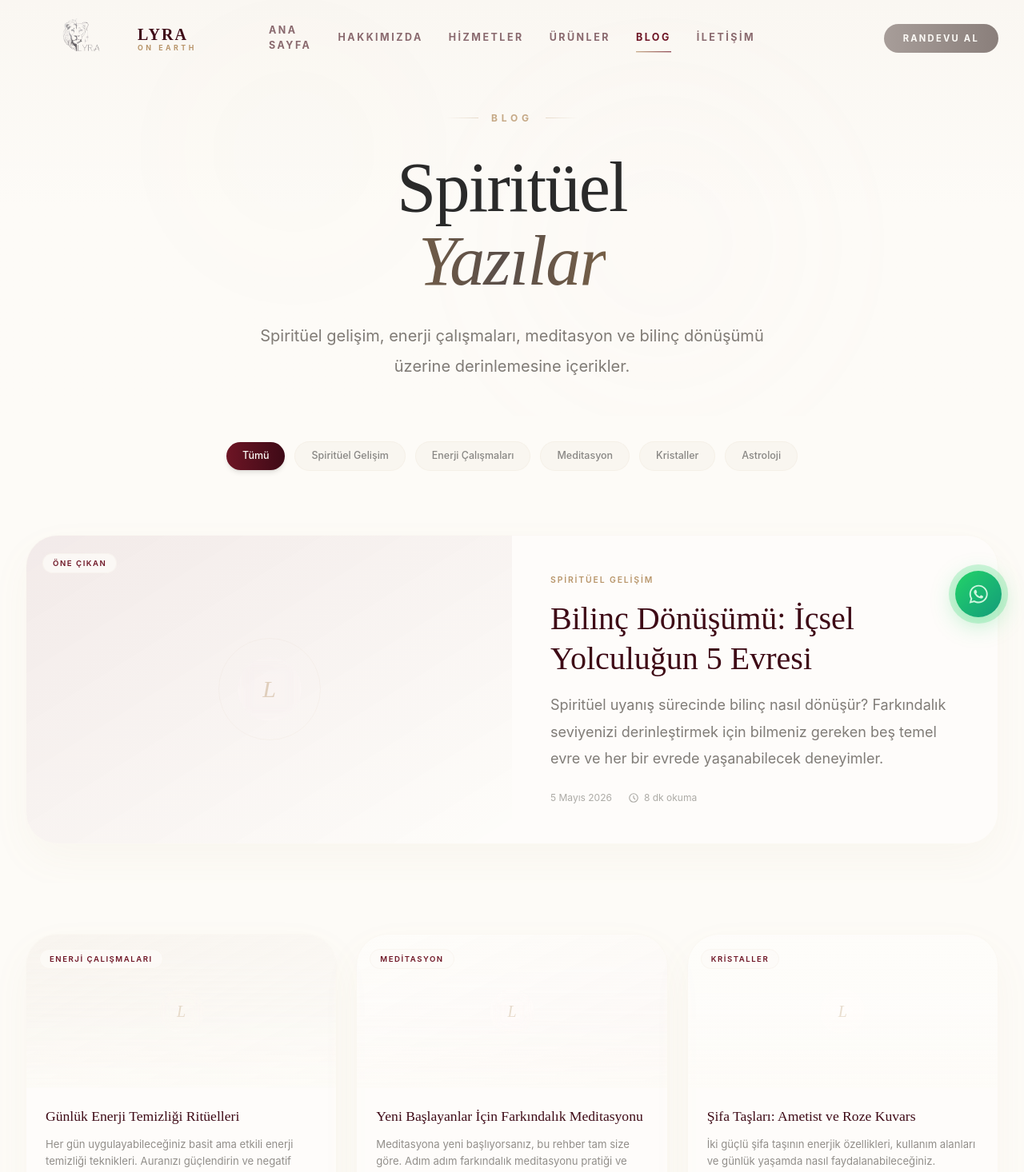
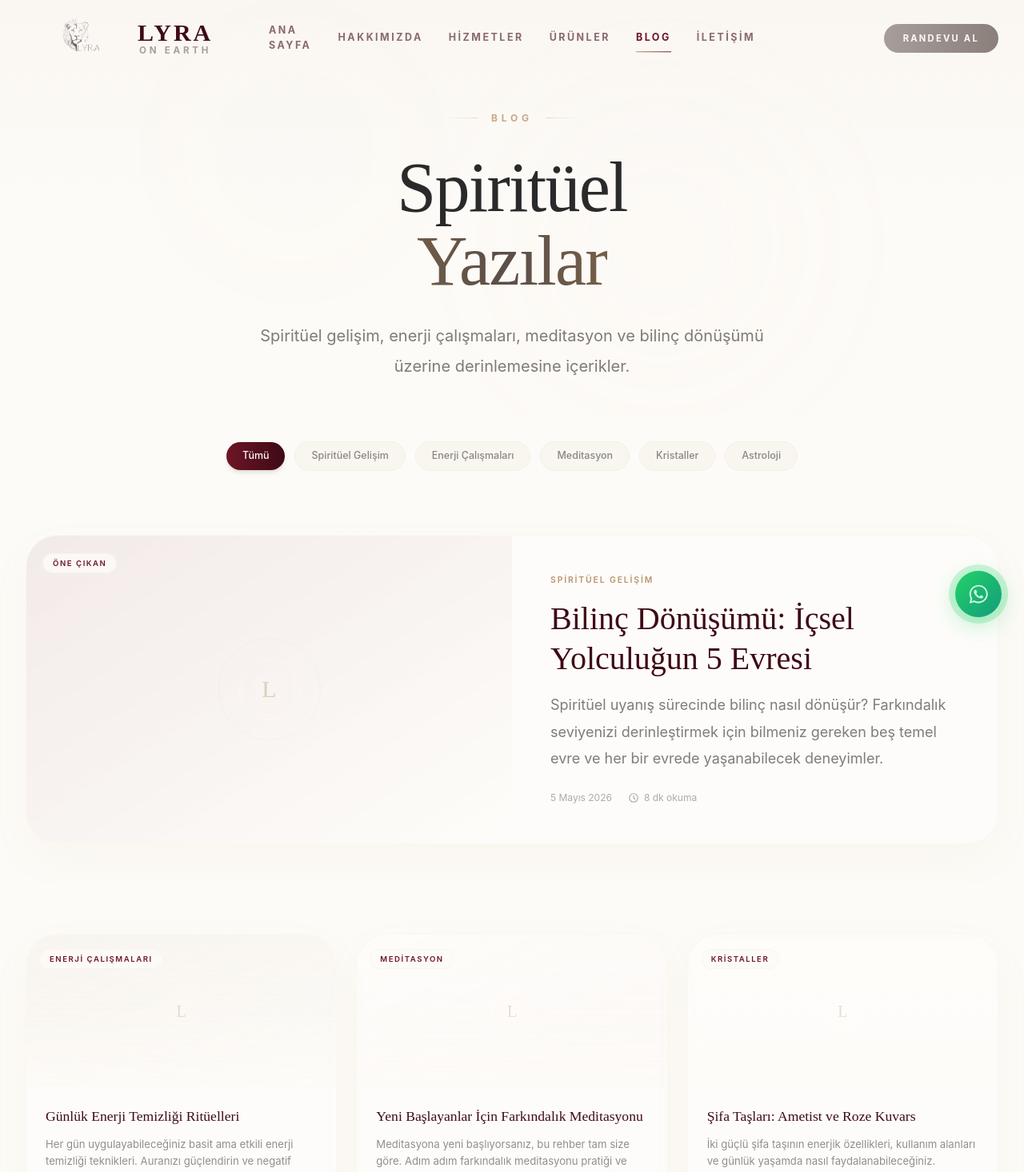
Before and after one commit to Impevos/Lyra, a Next.js app: page /blog in a window 1280 px wide. Shown: the top 1466 px of the page at 80% size. Built offline with nearby package versions, Linux system fonts and the light colour scheme.

Commit message:
style: improve navbar logo symmetry, adjust logo text sizes, and remove italicized text project-wide

```diff
--- a/src/app/blog/page.tsx
+++ b/src/app/blog/page.tsx
@@ -94,7 +94,7 @@ export default function BlogPage() {
             <h1 className="heading-display mb-7">
               Spiritüel
               <br />
-              <span className="gradient-text italic">Yazılar</span>
+              <span className="gradient-text">Yazılar</span>
             </h1>
           </AnimatedSection>
           <AnimatedSection delay={0.3}>
@@ -139,7 +139,7 @@ export default function BlogPage() {
                       <div className="absolute inset-0 flex items-center justify-center">
                         <div className="relative">
                           <div className="w-20 h-20 rounded-full bg-ivory/30 backdrop-blur-sm flex items-center justify-center animate-float-slow">
-                            <span className="font-serif text-3xl text-gold/40 italic">L</span>
+                            <span className="font-serif text-3xl text-gold/40">L</span>
                           </div>
                           <div className="absolute -inset-6 rounded-full border border-gold/[0.06] animate-breathe" />
                         </div>
@@ -189,7 +189,7 @@ export default function BlogPage() {
                       <div className="absolute inset-0 bg-gradient-to-t from-ivory/80 via-ivory/10 to-transparent z-10" />
                       <div className="absolute inset-0 flex items-center justify-center">
                         <div className="w-14 h-14 rounded-full bg-ivory/25 backdrop-blur-sm flex items-center justify-center animate-float-slow">
-                          <span className="font-serif text-xl text-gold/35 italic">L</span>
+                          <span className="font-serif text-xl text-gold/35">L</span>
                         </div>
                       </div>
                       <div className="absolute top-4 left-4 z-20">
@@ -234,7 +234,7 @@ export default function BlogPage() {
               <div className="relative z-10">
                 <span className="label-line justify-center mb-6">Bülten</span>
                 <h2 className="heading-md mb-4 text-center">
-                  Spiritüel İçeriklerden <span className="gradient-text italic">Haberdar Olun</span>
+                  Spiritüel İçeriklerden <span className="gradient-text">Haberdar Olun</span>
                 </h2>
                 <p className="body-md text-center max-w-md mx-auto mb-8">
                   Yeni yazılar, etkinlikler ve özel içeriklerden ilk siz haberdar olun.
--- a/src/app/hizmetler/page.tsx
+++ b/src/app/hizmetler/page.tsx
@@ -68,7 +68,7 @@ export default function HizmetlerPage() {
             <h1 className="heading-display mb-7">
               Dönüşüm Yolculuğunuz
               <br />
-              <span className="gradient-text italic">Burada Başlıyor</span>
+              <span className="gradient-text">Burada Başlıyor</span>
             </h1>
           </AnimatedSection>
           <AnimatedSection delay={0.3}>
@@ -147,7 +147,7 @@ export default function HizmetlerPage() {
               <span className="label-line justify-center mb-8">Başlayın</span>
               <h2 className="heading-lg mb-6">
                 Hangi Hizmet Size<br />
-                <span className="gradient-text italic">Uygun?</span>
+                <span className="gradient-text">Uygun?</span>
               </h2>
               <p className="body-lg text-taupe/70 max-w-lg mx-auto mb-10 text-center">
                 Size en uygun hizmeti birlikte belirleyelim. İlk görüşme ücretsizdir.
--- a/src/app/iletisim/page.tsx
+++ b/src/app/iletisim/page.tsx
@@ -33,7 +33,7 @@ export default function IletisimPage() {
           <AnimatedSection delay={0.15}>
             <h1 className="font-serif text-5xl md:text-7xl text-wine mb-6 text-center leading-tight">
               Ruhsal Yolculuğunuzda<br />
-              <span className="gradient-text italic">Sizinle Birlikteyiz</span>
+              <span className="gradient-text">Sizinle Birlikteyiz</span>
             </h1>
           </AnimatedSection>
           <AnimatedSection delay={0.3}>
--- a/src/app/urunler/page.tsx
+++ b/src/app/urunler/page.tsx
@@ -50,7 +50,7 @@ export default function UrunlerPage() {
             <h1 className="heading-display mb-7">
               Spiritüel
               <br />
-              <span className="gradient-text italic">İçerikler</span>
+              <span className="gradient-text">İçerikler</span>
             </h1>
           </AnimatedSection>
           <AnimatedSection delay={0.3}>
--- a/src/components/Footer.tsx
+++ b/src/components/Footer.tsx
@@ -20,10 +20,10 @@ export default function Footer() {
               </div>
               <div className="flex flex-col items-center -mt-4">
                 <span className="font-serif text-lg tracking-[0.1em] text-wine font-bold leading-tight text-center">LYRA</span>
-                <span className="text-[0.5rem] tracking-[0.4em] text-gold font-bold -mt-0.5 uppercase text-center">On Earth</span>
+                <span className="text-[0.44rem] tracking-[0.31em] text-[#a79d99] font-bold -mt-0.5 uppercase text-center">On Earth</span>
               </div>
             </Link>
-            <p className="text-taupe/60 text-sm leading-loose max-w-xs mb-4 italic text-center mx-auto">
+            <p className="text-taupe/60 text-sm leading-loose max-w-xs mb-4 text-center mx-auto">
               "Ruhsal farkındalık ve dönüşüm yolculuğunuzda ışığınızı keşfetmeniz için rehberlik ediyoruz."
             </p>
           </div>
--- a/src/components/Navbar.tsx
+++ b/src/components/Navbar.tsx
@@ -32,20 +32,33 @@ export default function Navbar() {
     <nav className={`glass-nav ${scrolled ? 'scrolled' : ''}`}>
       <div className="max-w-7xl mx-auto px-6 lg:px-8 w-full h-full flex items-center">
         <div className="flex items-center justify-between w-full relative">
-          {/* Logo - Left */}
-          <Link href="/" className="flex items-center gap-3 group relative z-50">
-            <div className="w-32 h-32 transition-transform duration-500 group-hover:scale-110">
+          {/* Logo & Mobile Menu Wrapper */}
+          <div className="flex items-center justify-between w-full lg:w-auto relative z-50">
+            {/* Logo Image */}
+            <Link href="/" className="group">
+              <div className="w-24 h-24 lg:w-32 lg:h-32 transition-transform duration-500 group-hover:scale-110">
                 <img
                   src="/Lyra-Logo.png"
                   alt="Lyra Logo"
                   className="w-full h-full object-contain"
                 />
               </div>
-            <div className="flex flex-col">
-              <span className="font-serif text-xl tracking-[0.1em] text-wine font-bold">LYRA</span>
-              <span className="text-[0.55rem] tracking-[0.4em] text-gold font-bold -mt-1 uppercase">On Earth</span>
+            </Link>
+
+            {/* Logo Text - Centered on Mobile, Left on Desktop */}
+            <Link href="/" className="absolute left-1/2 -translate-x-1/2 lg:static lg:translate-x-0 flex flex-col items-center lg:ml-3 group">
+              <span className="font-serif text-3xl tracking-[0.1em] text-wine font-bold">LYRA</span>
+              <span className="text-[0.72rem] tracking-[0.33em] text-[#a79d99] font-bold -mt-1 uppercase">On Earth</span>
+            </Link>
+
+            {/* Mobile Toggle */}
+            <button
+              className="lg:hidden p-2 text-wine z-50"
+              onClick={() => setIsOpen(!isOpen)}
+            >
+              {isOpen ? <HiX size={28} /> : <HiMenu size={28} />}
+            </button>
           </div>
-          </Link>
 
           {/* Desktop Nav - Centered */}
           <div className="hidden lg:flex items-center absolute left-1/2 top-1/2 -translate-x-1/2 -translate-y-1/2 gap-8">
@@ -66,14 +79,6 @@ export default function Navbar() {
               RANDEVU AL
             </Link>
           </div>
-
-          {/* Mobile Toggle */}
-          <button
-            className="lg:hidden relative z-50 p-2 text-wine"
-            onClick={() => setIsOpen(!isOpen)}
-          >
-            {isOpen ? <HiX size={28} /> : <HiMenu size={28} />}
-          </button>
         </div>
 
         {/* Mobile Menu */}
```
Also changed, not shown: src/app/hakkimizda/page.tsx (+6 -6 lines). Lines whose indentation alone changed are shown as unchanged.
